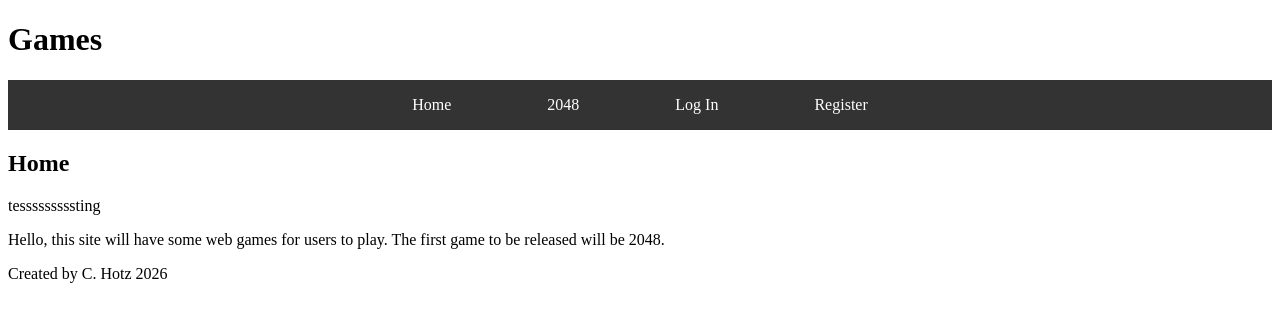
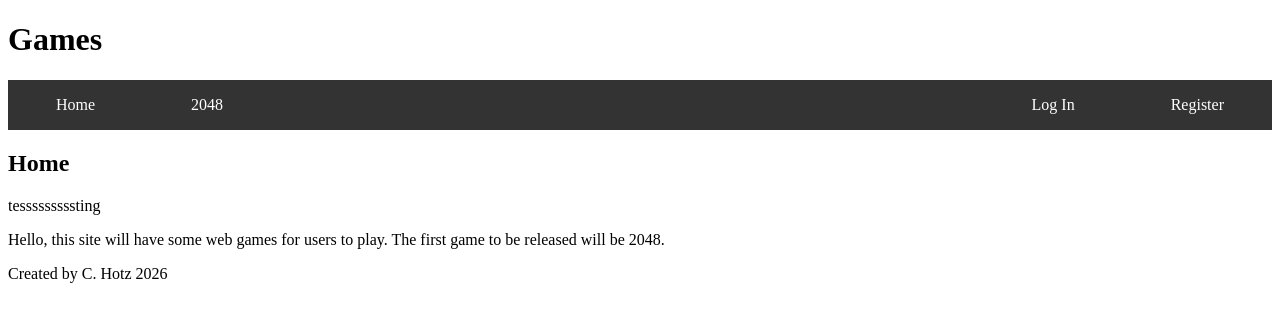
Before and after one commit to carleyhotz/CS50-Final-Project, a Flask app: page / in a window 1280 px wide. Shown: the top 322 px of the page. Run offline with Flask 3, Linux system fonts and the light colour scheme; some libraries are stand-ins or nearby versions.

Commit message:
tweaked navbar

```diff
--- a/static/styles.css
+++ b/static/styles.css
@@ -18,6 +18,10 @@ header nav ul li a:hover {
     background-color: #111111;
 }
 
+header nav ul #nav-right {
+    margin-left: auto;
+}
+
 .main {
     margin-bottom: 1em;
     margin-top: 1em;
--- a/templates/layout.html
+++ b/templates/layout.html
@@ -18,9 +18,9 @@
                 <li><a href="/">Home</a></li>
                 <li><a href="/2048">2048</a></li>
                 {% if session.get("user_id") %}
-                    <li><a href="/logout">Log Out</a></li>
+                    <li id="nav-right"><a href="/logout">Log Out</a></li>
                 {% else %}
-                    <li><a href="/login">Log In</a></li>
+                    <li id="nav-right"><a href="/login">Log In</a></li>
                     <li><a href="/register">Register</a></li>
                 {% endif %}
             </ul>
```
